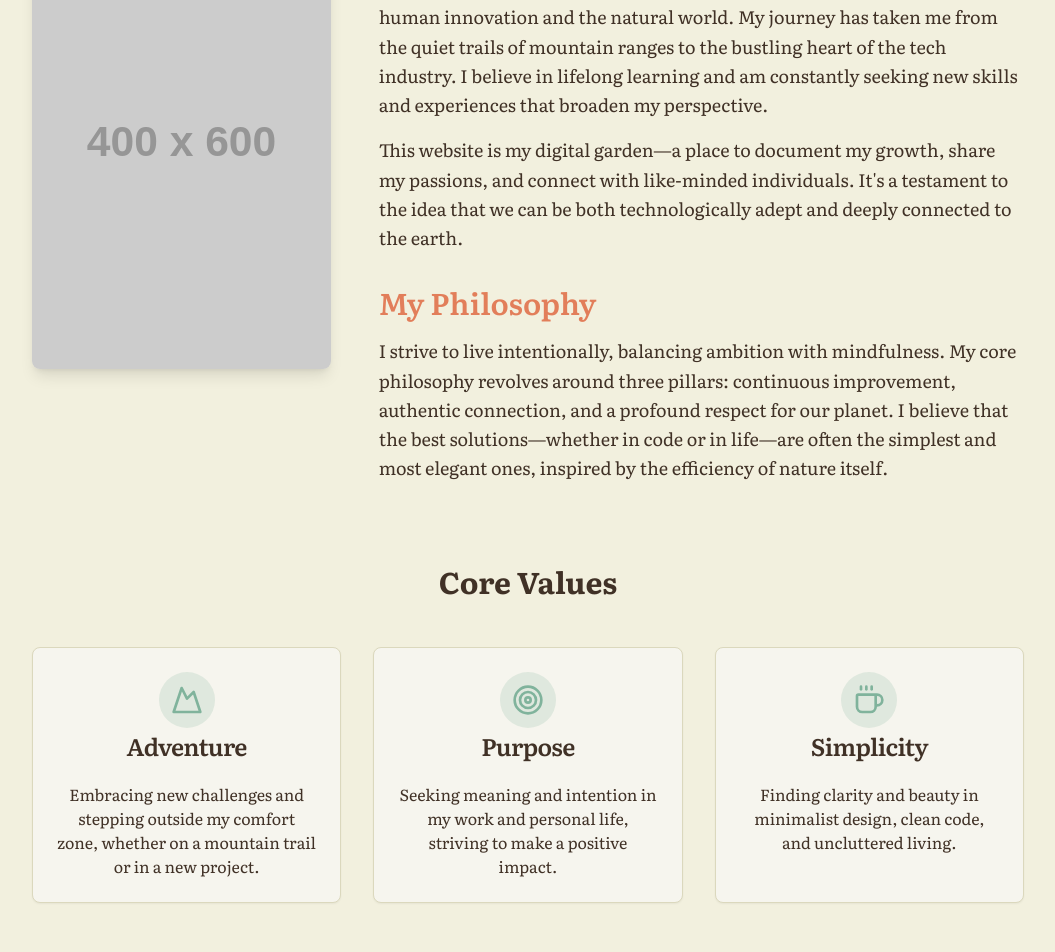
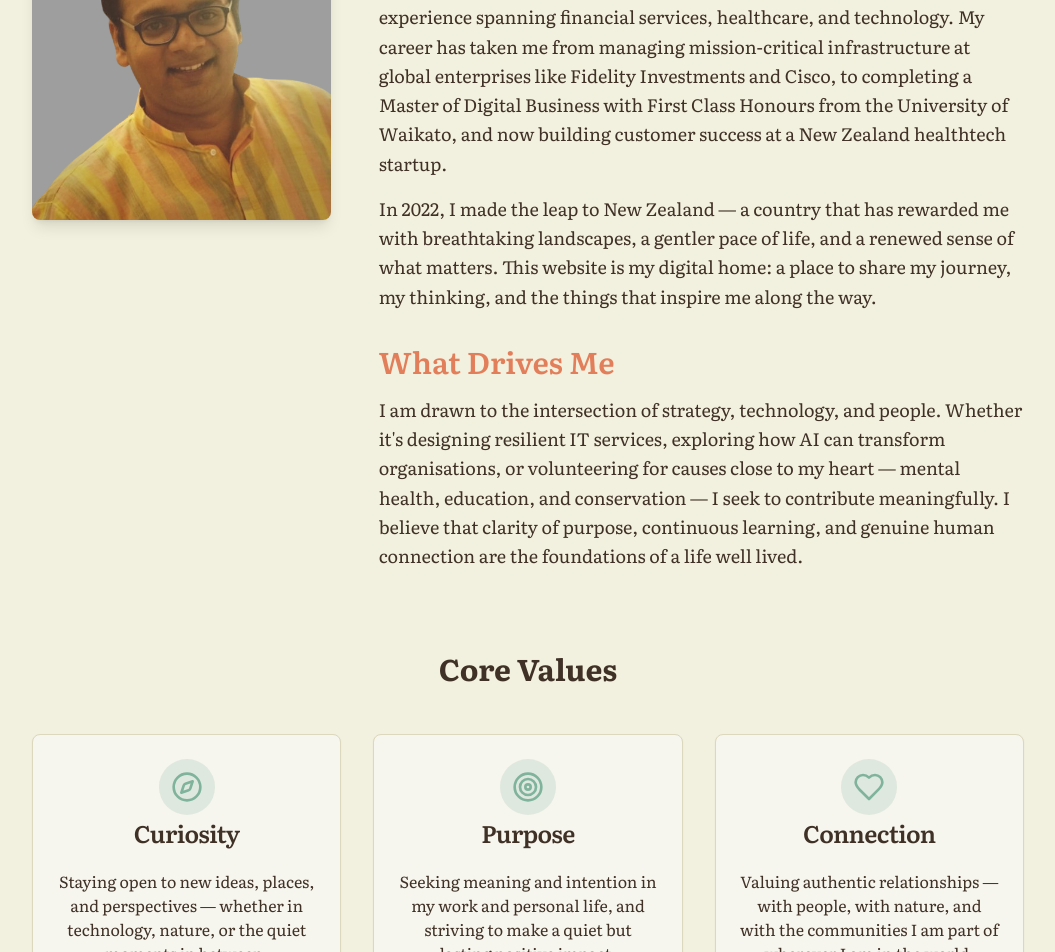
Before and after one commit to pvedarth/pravedin, a Next.js app: page /about in a window 1280 px wide. Shown: the part 360-1312 px from the top of the page, without its empty margins (112-1167 px from the left). Built offline with nearby package versions, Linux system fonts and the light colour scheme.

Commit message:
Add real profile photo and update about page content

```diff
--- a/src/app/about/page.tsx
+++ b/src/app/about/page.tsx
@@ -1,7 +1,7 @@
 import type { Metadata } from 'next';
 import Image from 'next/image';
 import { Card, CardContent, CardHeader, CardTitle } from '@/components/ui/card';
-import { Mountain, Target, Coffee } from 'lucide-react';
+import { Compass, Target, Heart } from 'lucide-react';
 
 export const metadata: Metadata = {
   title: 'About Me',
@@ -22,28 +22,27 @@ export default function AboutPage() {
       <div className="mt-16 grid grid-cols-1 gap-12 md:grid-cols-3">
         <div className="md:col-span-1">
           <Image
-            src="https://placehold.co/400x600.png"
-            alt="Portrait of me"
+            src="/profile.png"
+            alt="Prashanth Vedartham"
             width={400}
             height={600}
             className="rounded-lg object-cover shadow-lg"
-            data-ai-hint="portrait person"
           />
         </div>
         <div className="md:col-span-2 space-y-8">
           <div>
             <h2 className="text-3xl font-headline font-semibold text-primary">My Story</h2>
             <p className="mt-4 text-lg leading-relaxed">
-              From a young age, I've been captivated by the intricate dance between human innovation and the natural world. My journey has taken me from the quiet trails of mountain ranges to the bustling heart of the tech industry. I believe in lifelong learning and am constantly seeking new skills and experiences that broaden my perspective.
+              I'm Prashanth — an IT professional with 14+ years of international experience spanning financial services, healthcare, and technology. My career has taken me from managing mission-critical infrastructure at global enterprises like Fidelity Investments and Cisco, to completing a Master of Digital Business with First Class Honours from the University of Waikato, and now building customer success at a New Zealand healthtech startup.
             </p>
             <p className="mt-4 text-lg leading-relaxed">
-              This website is my digital garden—a place to document my growth, share my passions, and connect with like-minded individuals. It's a testament to the idea that we can be both technologically adept and deeply connected to the earth.
+              In 2022, I made the leap to New Zealand — a country that has rewarded me with breathtaking landscapes, a gentler pace of life, and a renewed sense of what matters. This website is my digital home: a place to share my journey, my thinking, and the things that inspire me along the way.
             </p>
           </div>
           <div>
-            <h2 className="text-3xl font-headline font-semibold text-primary">My Philosophy</h2>
+            <h2 className="text-3xl font-headline font-semibold text-primary">What Drives Me</h2>
             <p className="mt-4 text-lg leading-relaxed">
-              I strive to live intentionally, balancing ambition with mindfulness. My core philosophy revolves around three pillars: continuous improvement, authentic connection, and a profound respect for our planet. I believe that the best solutions—whether in code or in life—are often the simplest and most elegant ones, inspired by the efficiency of nature itself.
+              I am drawn to the intersection of strategy, technology, and people. Whether it's designing resilient IT services, exploring how AI can transform organisations, or volunteering for causes close to my heart — mental health, education, and conservation — I seek to contribute meaningfully. I believe that clarity of purpose, continuous learning, and genuine human connection are the foundations of a life well lived.
             </p>
           </div>
         </div>
@@ -55,12 +54,12 @@ export default function AboutPage() {
           <Card className="text-center">
             <CardHeader>
               <div className="mx-auto bg-accent/20 rounded-full p-3 w-fit">
-                <Mountain className="h-8 w-8 text-accent"/>
+                <Compass className="h-8 w-8 text-accent"/>
               </div>
-              <CardTitle className="mt-4">Adventure</CardTitle>
+              <CardTitle className="mt-4">Curiosity</CardTitle>
             </CardHeader>
             <CardContent>
-              <p>Embracing new challenges and stepping outside my comfort zone, whether on a mountain trail or in a new project.</p>
+              <p>Staying open to new ideas, places, and perspectives — whether in technology, nature, or the quiet moments in between.</p>
             </CardContent>
           </Card>
           <Card className="text-center">
@@ -71,18 +70,18 @@ export default function AboutPage() {
               <CardTitle className="mt-4">Purpose</CardTitle>
             </CardHeader>
             <CardContent>
-              <p>Seeking meaning and intention in my work and personal life, striving to make a positive impact.</p>
+              <p>Seeking meaning and intention in my work and personal life, and striving to make a quiet but lasting positive impact.</p>
             </CardContent>
           </Card>
           <Card className="text-center">
             <CardHeader>
               <div className="mx-auto bg-accent/20 rounded-full p-3 w-fit">
-                <Coffee className="h-8 w-8 text-accent"/>
+                <Heart className="h-8 w-8 text-accent"/>
               </div>
-              <CardTitle className="mt-4">Simplicity</CardTitle>
+              <CardTitle className="mt-4">Connection</CardTitle>
             </CardHeader>
             <CardContent>
-              <p>Finding clarity and beauty in minimalist design, clean code, and uncluttered living.</p>
+              <p>Valuing authentic relationships — with people, with nature, and with the communities I am part of wherever I am in the world.</p>
             </CardContent>
           </Card>
         </div>
```
Also changed, not shown: public/profile.png (added).
